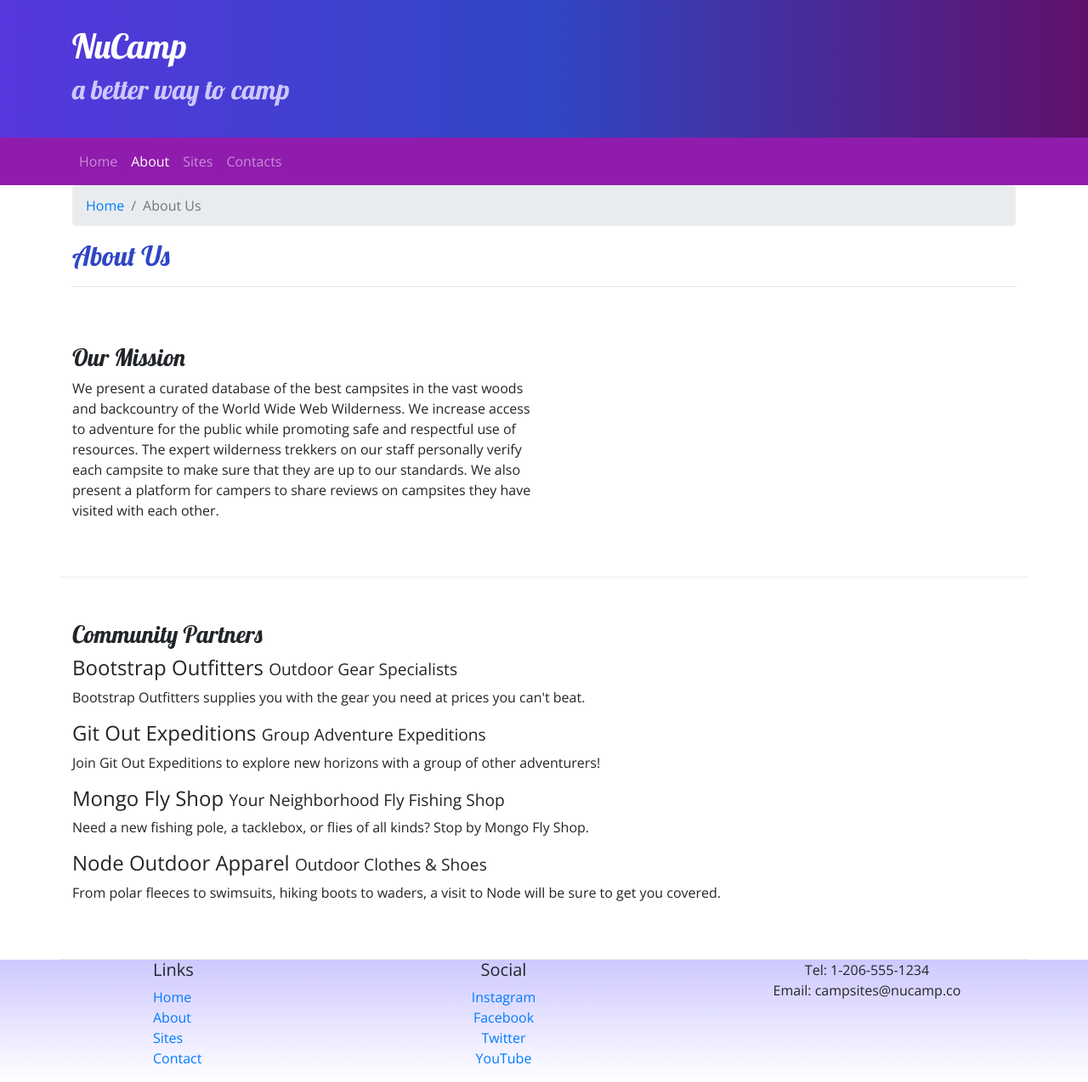
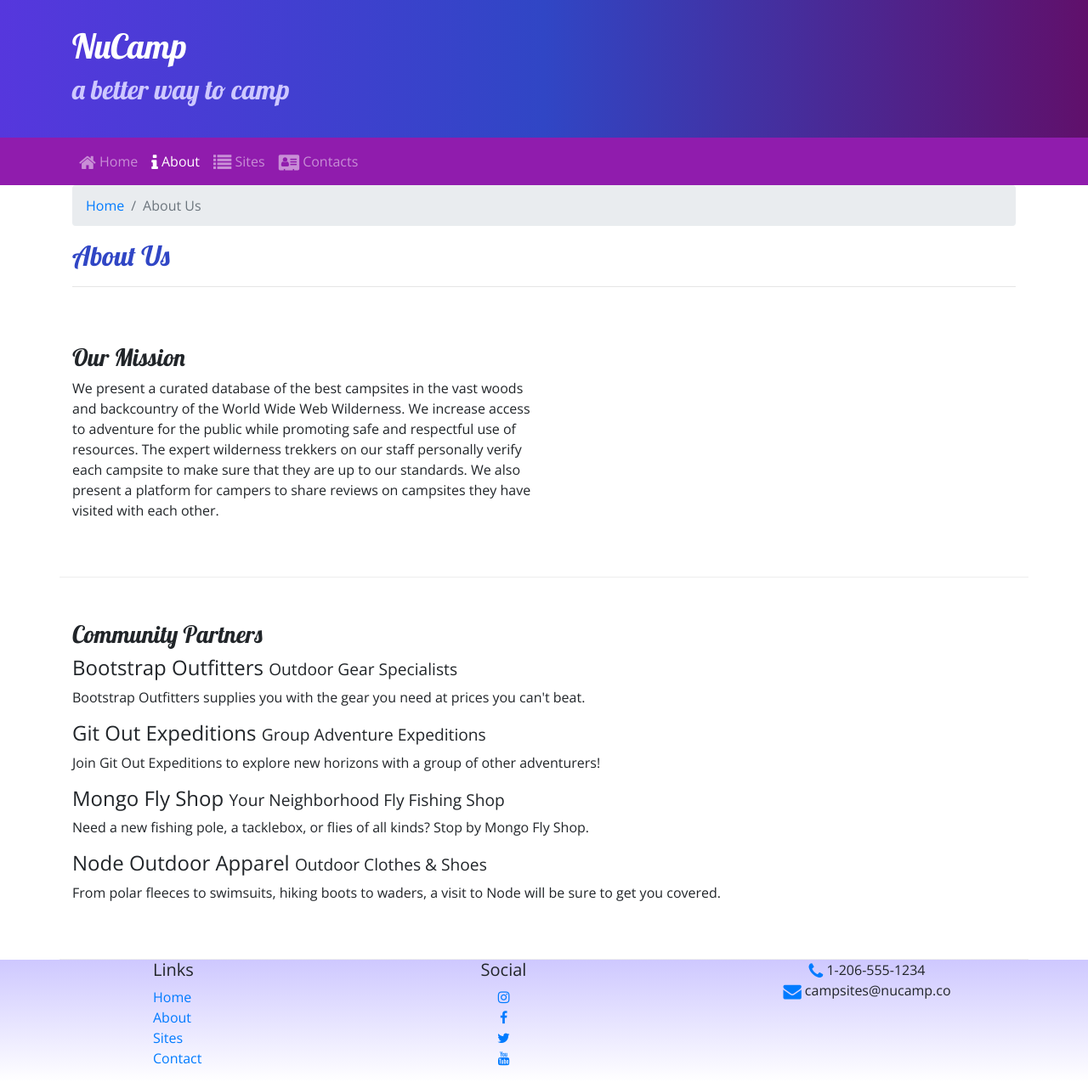
Before and after one commit to Dond2979/nucamp-bootstrap, a website: page aboutus.html in a window 1280 px wide. Shown: the whole page at 85% size. Drawn offline with nearby package versions, Linux system fonts and the light colour scheme.

Commit message:
Added  Icon Fonts

```diff
--- a/aboutus.html
+++ b/aboutus.html
@@ -10,6 +10,7 @@
     <link rel="stylesheet" href="node_modules/bootstrap/dist/css/bootstrap.min.css" />
 
     <!--Additional Css must be placed after Bootstrap Css -->
+    <link rel="stylesheet" href="node_modules/font-awesome/css/font-awesome.min.css" />
     <link rel="stylesheet" href="https://fonts.googleapis.com/css?family=Lobster|Open+Sans" />
     <link rel="stylesheet" href="css/styles.css" />
     <title>NuCamp: A Better Way To Camp</title>
@@ -34,10 +35,10 @@
                 data-target="#nucampNavbar"><span class="navbar-toggler-icon"></span></button>
             <div class="collapse navbar-collapse" id="nucampNavbar">
                 <ul class="navbar-nav">
-                    <li class="nav-item"><a class="nav-link" href="index.html">Home</a></li>
-                    <li class="nav-item  active"><a class="nav-link" href="#">About</a></li>
-                    <li class="nav-item"><a class="nav-link" href="#">Sites</a></li>
-                    <li class="nav-item"><a class="nav-link" href="#">Contacts</a></li>
+                    <li class="nav-item"><a class="nav-link" href="index.html"><i class="fa fa-home fa-lg"></i> Home</a></li>
+                    <li class="nav-item active"><a class="nav-link" href="#"><i class="fa fa-info fa-lg"></i> About</a></li>
+                    <li class="nav-item"><a class="nav-link" href="#"><i class="fa fa-list fa-lg"></i> Sites</a></li>
+                    <li class="nav-item"><a class="nav-link" href="#"><i class="fa fa-address-card fa-lg"></i> Contacts</a></li>
                 </ul>
             </div>
         </div>
@@ -102,14 +103,14 @@
                 </div>
                 <div class="col-6 col-sm-5 text-center">
                     <h5>Social</h5>
-                    <a href="http://instagram.com/">Instagram</a><br/>
-                    <a href="http://facebook.com/">Facebook</a><br/>
-                    <a href="http://twitter.com/">Twitter</a><br/>
-                    <a href="http://youtube.com/">YouTube</a><br/>
+                    <a href="http://instagram.com/"><i class="fa fa-instagram"></i></a><br />
+                    <a href="http://facebook.com/"><i class="fa fa-facebook"></i></a><br />
+                    <a href="http://twitter.com/"><i class="fa fa-twitter"></i></a><br />
+                    <a href="http://youtube.com/"><i class="fa fa-youtube"></i></a><br />
                 </div>
                 <div class="col-sm-4 text-center">
-                    Tel: 1-206-555-1234<br />
-                    Email: campsites@nucamp.co
+                   <i class="fa fa-phone fa-lg text-primary"></i> 1-206-555-1234<br />
+                   <i class="fa fa-envelope fa-lg text-primary"></i> campsites@nucamp.co
                 </div>
            </div>
         </div>
--- a/package.json
+++ b/package.json
@@ -5,6 +5,7 @@
   "main": "index.html",
   "dependencies": {
     "bootstrap": "^4.5.2",
+    "font-awesome": "^4.7.0",
     "jquery": "^3.5.1",
     "lite-server": "^2.5.4",
     "popper.js": "^1.16.1"
```
Also changed, not shown: index.html (+11 -10 lines), 1 other file.
